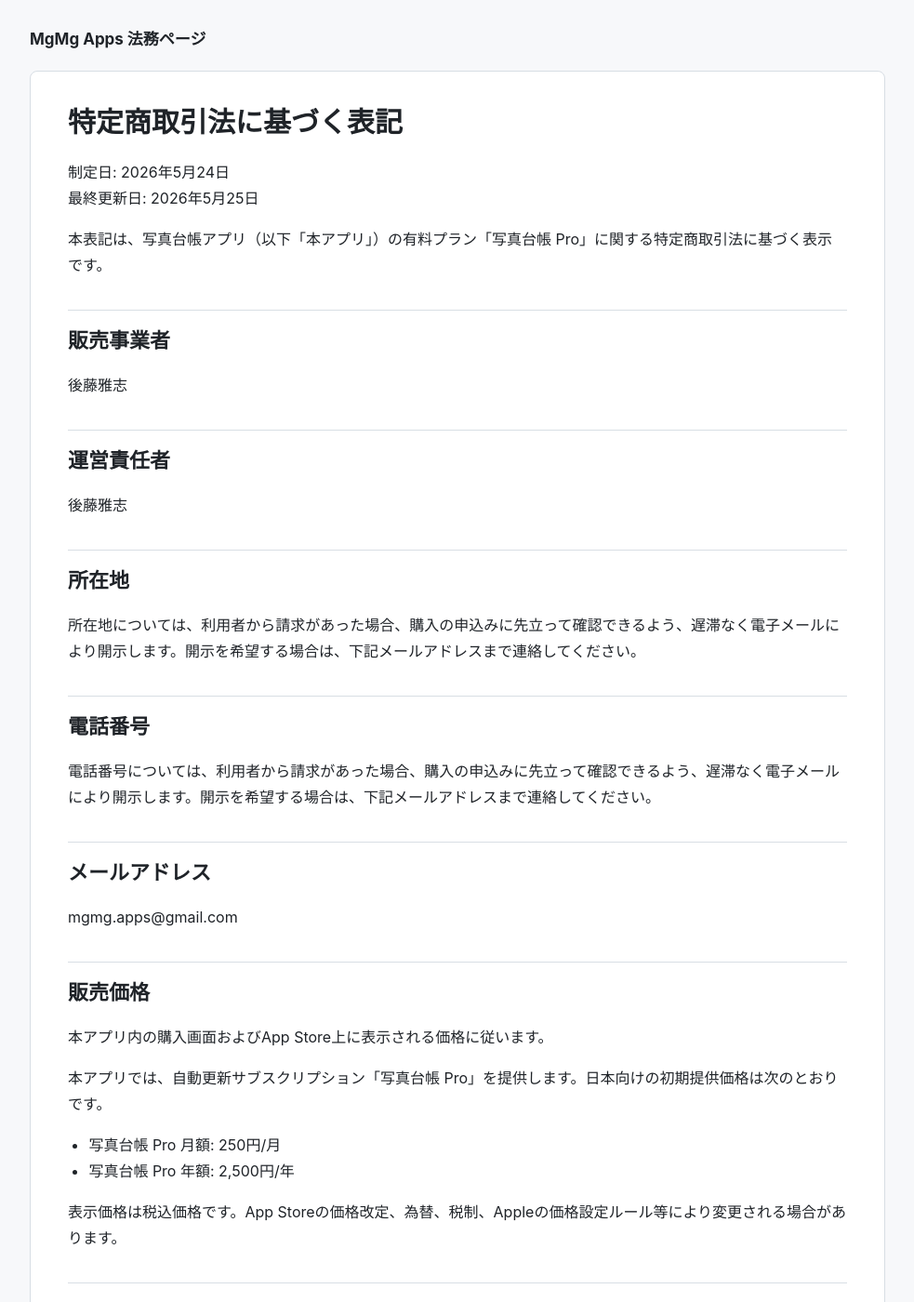
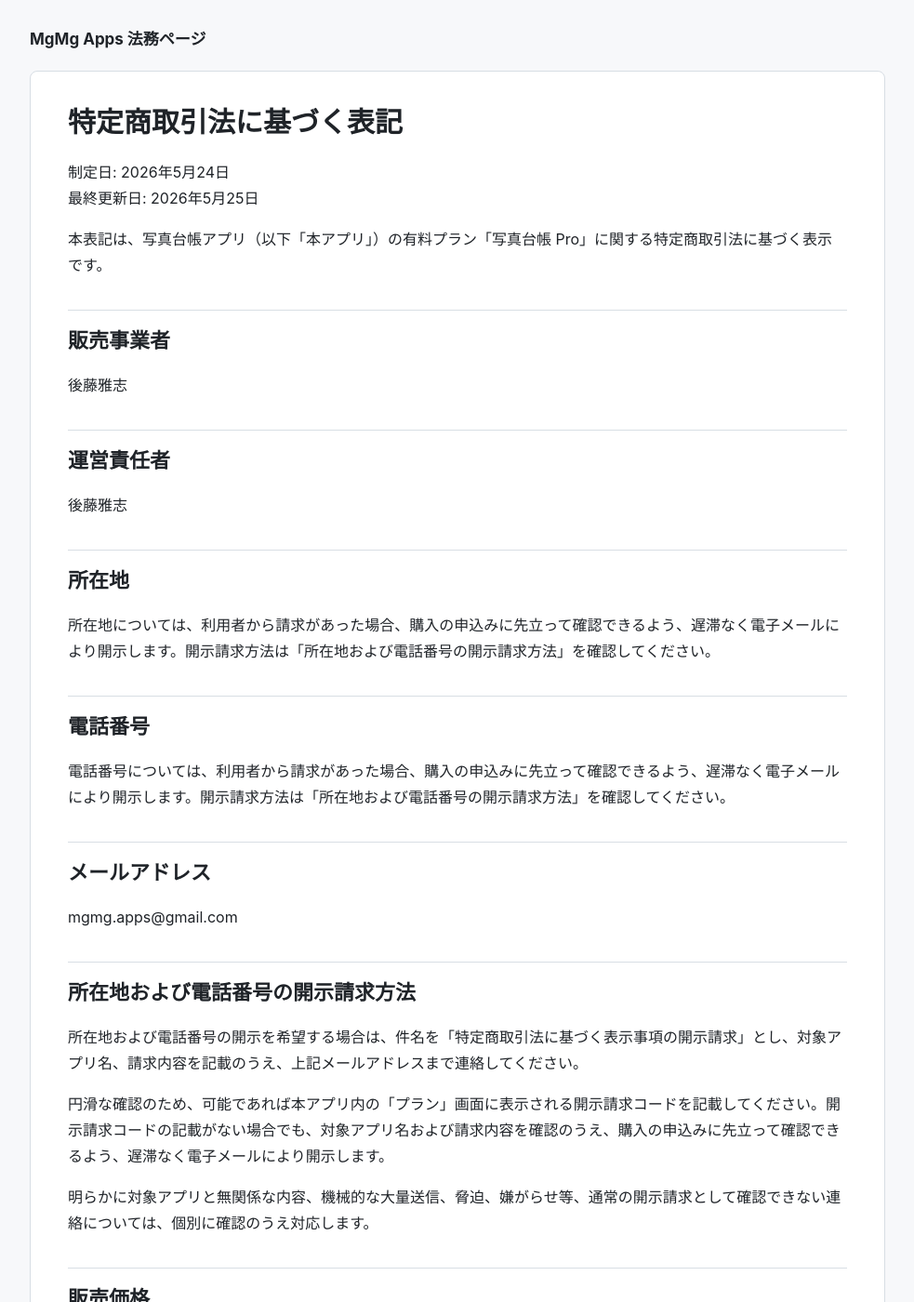
Before and after one commit to eclia-MgMg/app-legal-pages, a Jekyll site: the page built from photo-ledger/specified-commercial-transactions.md, in a window 1280 px wide and 1400 px high. Shown: the whole window at 93% size, without its empty margins (148-1131 px from the left). Built offline with Jekyll 4.4.1, drawn with Linux system fonts in a browser that asks for light colours.

Commit message:
Add disclosure request guidance

```diff
--- a/photo-ledger/specified-commercial-transactions.md
+++ b/photo-ledger/specified-commercial-transactions.md
@@ -21,15 +21,23 @@ permalink: /photo-ledger/specified-commercial-transactions/
 
 ## 所在地
 
-所在地については、利用者から請求があった場合、購入の申込みに先立って確認できるよう、遅滞なく電子メールにより開示します。開示を希望する場合は、下記メールアドレスまで連絡してください。
+所在地については、利用者から請求があった場合、購入の申込みに先立って確認できるよう、遅滞なく電子メールにより開示します。開示請求方法は「所在地および電話番号の開示請求方法」を確認してください。
 
 ## 電話番号
 
-電話番号については、利用者から請求があった場合、購入の申込みに先立って確認できるよう、遅滞なく電子メールにより開示します。開示を希望する場合は、下記メールアドレスまで連絡してください。
+電話番号については、利用者から請求があった場合、購入の申込みに先立って確認できるよう、遅滞なく電子メールにより開示します。開示請求方法は「所在地および電話番号の開示請求方法」を確認してください。
 
 ## メールアドレス
 
 mgmg.apps@gmail.com
+
+## 所在地および電話番号の開示請求方法
+
+所在地および電話番号の開示を希望する場合は、件名を「特定商取引法に基づく表示事項の開示請求」とし、対象アプリ名、請求内容を記載のうえ、上記メールアドレスまで連絡してください。
+
+円滑な確認のため、可能であれば本アプリ内の「プラン」画面に表示される開示請求コードを記載してください。開示請求コードの記載がない場合でも、対象アプリ名および請求内容を確認のうえ、購入の申込みに先立って確認できるよう、遅滞なく電子メールにより開示します。
+
+明らかに対象アプリと無関係な内容、機械的な大量送信、脅迫、嫌がらせ等、通常の開示請求として確認できない連絡については、個別に確認のうえ対応します。
 
 ## 販売価格
 
```
Also changed, not shown: photo-ledger/support.md (+6 -0 lines).
